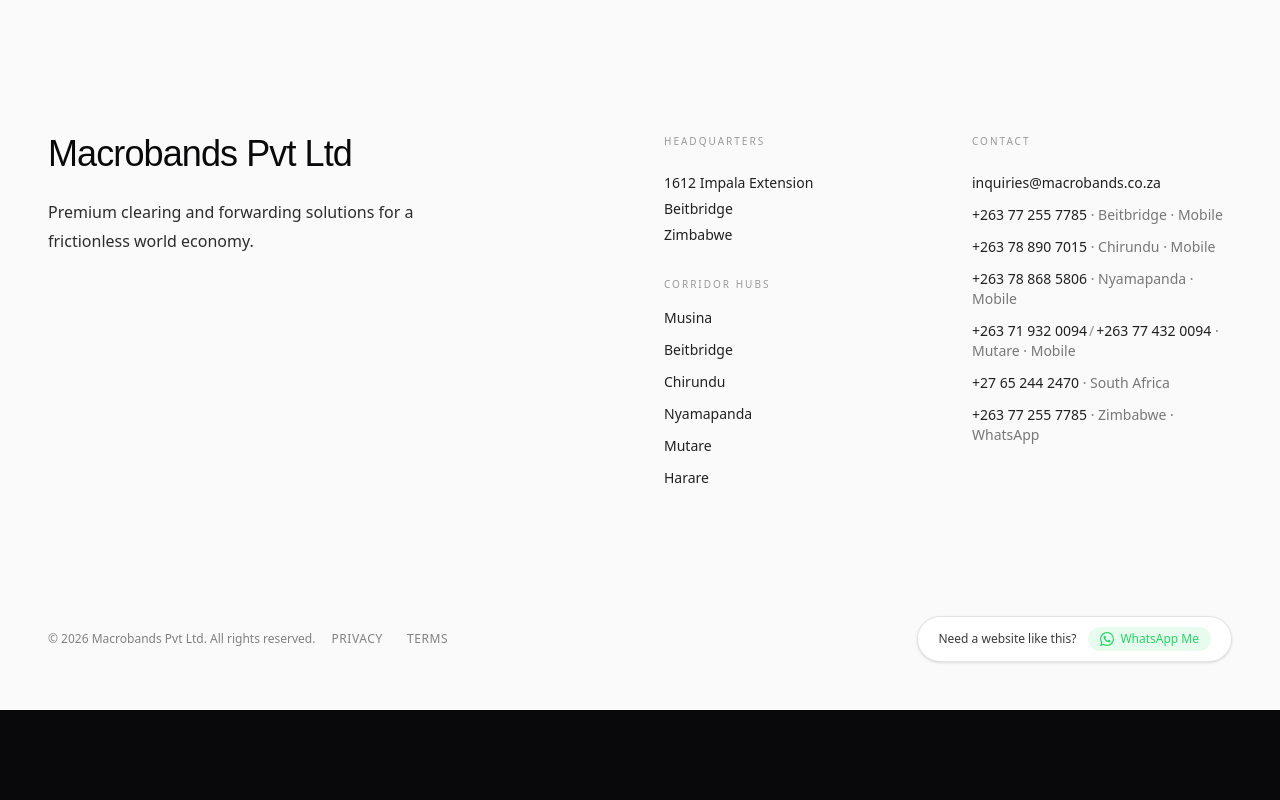
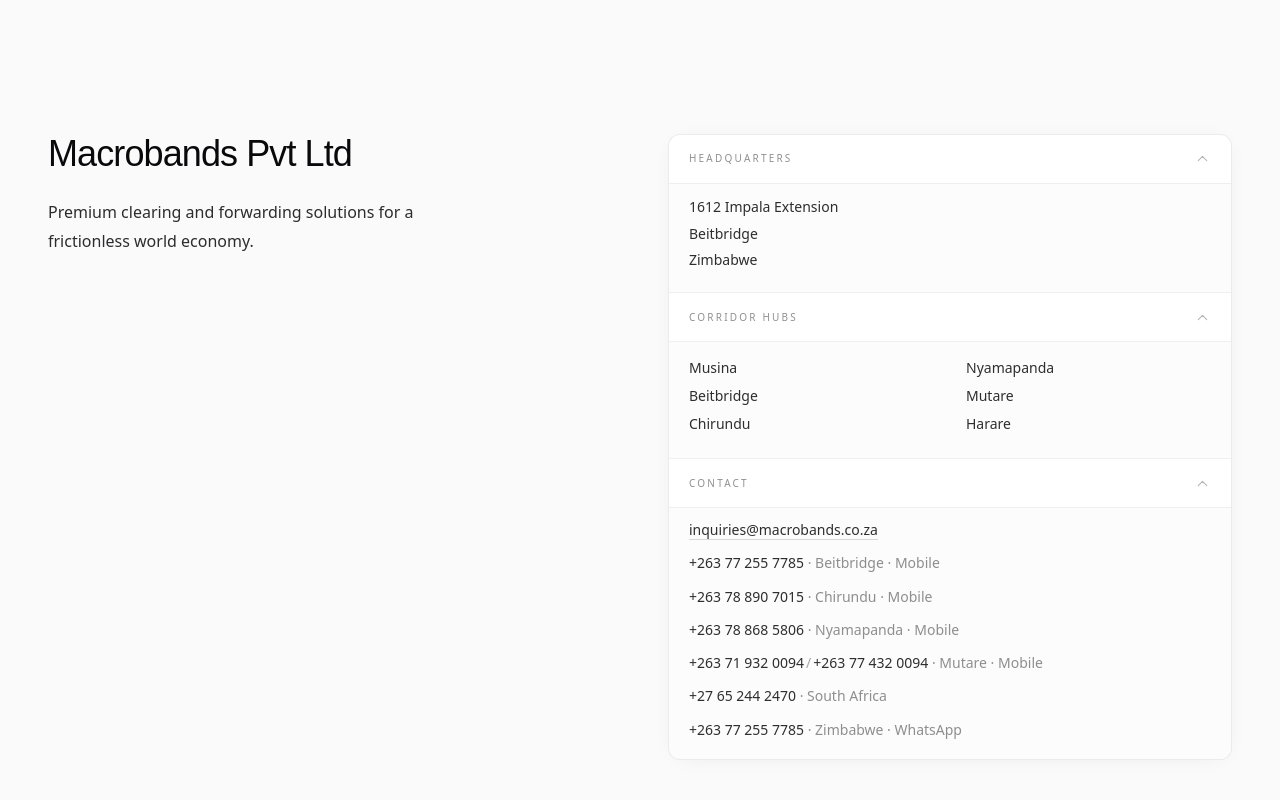
Before and after one commit to blessed-263/Macrobands, a React (Vite) app: page /regional-network in a window 1280 px wide. Shown: the part 1880-2680 px from the top of the page. Before the commit the page ends 2590 px from the top, so only its background shows below. Built offline with nearby package versions, Linux system fonts and the light colour scheme.

Commit message:
Polish footer hub list and shrink hero corridor badge

```diff
--- a/src/components/Layout.tsx
+++ b/src/components/Layout.tsx
@@ -1,10 +1,12 @@
 import { useState, useEffect, useCallback } from 'react';
-import { Menu, X } from 'lucide-react';
+import { ChevronDown, Menu, X } from 'lucide-react';
 import { useLocation, useOutlet, Link } from 'react-router-dom';
 import { motion, AnimatePresence } from 'motion/react';
 
 import { dur, easePage } from '../constants/motion';
 import {
+  INQUIRY_EMAIL,
+  mailtoInquiryHref,
   TEL_CHIRUNDU,
   TEL_MACROBANDS_ZW,
   TEL_MUTARE_A,
@@ -19,6 +21,9 @@
 export default function Layout() {
   const [isScrolled, setIsScrolled] = useState(false);
   const [mobileMenuOpen, setMobileMenuOpen] = useState(false);
+  const [footerDropHq, setFooterDropHq] = useState(true);
+  const [footerDropHubs, setFooterDropHubs] = useState(true);
+  const [footerDropContact, setFooterDropContact] = useState(true);
   const location = useLocation();
   const currentOutlet = useOutlet();
 
@@ -120,7 +125,7 @@
       {/* Footer */}
       <footer className="bg-[#FAFAFA] pt-32 pb-12 mt-auto">
         <div className="max-w-7xl mx-auto px-6 md:px-12">
-          <div className="grid grid-cols-1 md:grid-cols-4 gap-12 mb-24">
+          <div className="grid grid-cols-1 md:grid-cols-4 gap-12 md:gap-10 lg:gap-14 mb-24">
             <div className="md:col-span-2">
               <div className="font-syne tracking-tight text-4xl mb-6 font-light">Macrobands Pvt Ltd</div>
               <p className="text-base leading-[1.8] opacity-[0.85] max-w-sm font-light">
@@ -128,75 +133,162 @@
               </p>
             </div>
 
+            <div className="md:col-span-2">
+              <div className="overflow-hidden rounded-xl border border-[#09090B]/[0.08] bg-white shadow-[0_2px_24px_-12px_rgba(9,9,11,0.12)] divide-y divide-[#09090B]/[0.06]">
                 <div>
-              <h4 className="text-[10px] uppercase tracking-[0.2em] font-medium mb-6 opacity-40">
+                  <button
+                    type="button"
+                    id="footer-hq-toggle"
+                    aria-expanded={footerDropHq}
+                    aria-controls="footer-hq-panel"
+                    onClick={() => setFooterDropHq((o) => !o)}
+                    className="flex w-full min-h-[3rem] cursor-pointer items-center justify-between gap-4 px-5 py-3 text-left transition-colors hover:bg-[#FAFAFA]/90 focus-visible:outline-none focus-visible:ring-2 focus-visible:ring-inset focus-visible:ring-[#09090B]/10"
+                  >
+                    <span className="text-[10px] uppercase tracking-[0.22em] font-medium text-[#09090B]/45">
                       Headquarters
-              </h4>
-              <ul className="space-y-1.5 text-sm opacity-90 font-light mb-8">
+                    </span>
+                    <ChevronDown
+                      className={`shrink-0 text-[#09090B]/30 transition-transform duration-300 ease-out ${footerDropHq ? 'rotate-180' : ''}`}
+                      size={17}
+                      strokeWidth={1.5}
+                      aria-hidden
+                    />
+                  </button>
+                  <div
+                    id="footer-hq-panel"
+                    role="region"
+                    aria-labelledby="footer-hq-toggle"
+                    hidden={!footerDropHq}
+                    className="border-t border-[#09090B]/[0.05] bg-[#FAFAFA]/50 px-5 pb-5 pt-3"
+                  >
+                    <ul className="space-y-1 text-sm leading-relaxed text-[#09090B]/85 font-light">
                       {HQ_ADDRESS_LINES.map((line) => (
                         <li key={line}>{line}</li>
                       ))}
                     </ul>
-              <h4 className="text-[10px] uppercase tracking-[0.2em] font-medium mb-4 opacity-40">
+                  </div>
+                </div>
+
+                <div>
+                  <button
+                    type="button"
+                    id="footer-hubs-toggle"
+                    aria-expanded={footerDropHubs}
+                    aria-controls="footer-hubs-panel"
+                    onClick={() => setFooterDropHubs((o) => !o)}
+                    className="flex w-full min-h-[3rem] cursor-pointer items-center justify-between gap-4 px-5 py-3 text-left transition-colors hover:bg-[#FAFAFA]/90 focus-visible:outline-none focus-visible:ring-2 focus-visible:ring-inset focus-visible:ring-[#09090B]/10"
+                  >
+                    <span className="text-[10px] uppercase tracking-[0.22em] font-medium text-[#09090B]/45">
                       Corridor hubs
-              </h4>
-              <ul className="space-y-3 text-sm opacity-90 font-light">
+                    </span>
+                    <ChevronDown
+                      className={`shrink-0 text-[#09090B]/30 transition-transform duration-300 ease-out ${footerDropHubs ? 'rotate-180' : ''}`}
+                      size={17}
+                      strokeWidth={1.5}
+                      aria-hidden
+                    />
+                  </button>
+                  <div
+                    id="footer-hubs-panel"
+                    role="region"
+                    aria-labelledby="footer-hubs-toggle"
+                    hidden={!footerDropHubs}
+                    className="border-t border-[#09090B]/[0.05] bg-[#FAFAFA]/50 px-5 pb-5 pt-3"
+                  >
+                    <ul className="columns-1 text-sm text-[#09090B]/85 font-light sm:columns-2 sm:gap-x-8">
                       {CORRIDOR_HUB_CITIES.map((city) => (
-                  <li key={city}>{city}</li>
+                        <li key={city} className="break-inside-avoid py-1">
+                          {city}
+                        </li>
                       ))}
                     </ul>
                   </div>
+                </div>
 
                 <div>
-              <h4 className="text-[10px] uppercase tracking-[0.2em] font-medium mb-6 opacity-40">Contact</h4>
-              <ul className="space-y-3 text-sm opacity-90 font-light">
-                <li>inquiries@macrobands.co.za</li>
+                  <button
+                    type="button"
+                    id="footer-contact-toggle"
+                    aria-expanded={footerDropContact}
+                    aria-controls="footer-contact-panel"
+                    onClick={() => setFooterDropContact((o) => !o)}
+                    className="flex w-full min-h-[3rem] cursor-pointer items-center justify-between gap-4 px-5 py-3 text-left transition-colors hover:bg-[#FAFAFA]/90 focus-visible:outline-none focus-visible:ring-2 focus-visible:ring-inset focus-visible:ring-[#09090B]/10"
+                  >
+                    <span className="text-[10px] uppercase tracking-[0.22em] font-medium text-[#09090B]/45">
+                      Contact
+                    </span>
+                    <ChevronDown
+                      className={`shrink-0 text-[#09090B]/30 transition-transform duration-300 ease-out ${footerDropContact ? 'rotate-180' : ''}`}
+                      size={17}
+                      strokeWidth={1.5}
+                      aria-hidden
+                    />
+                  </button>
+                  <div
+                    id="footer-contact-panel"
+                    role="region"
+                    aria-labelledby="footer-contact-toggle"
+                    hidden={!footerDropContact}
+                    className="border-t border-[#09090B]/[0.05] bg-[#FAFAFA]/50 px-5 pb-5 pt-3"
+                  >
+                    <ul className="space-y-3.5 text-sm text-[#09090B]/85 font-light leading-snug">
                       <li>
-                  <a href={TEL_MACROBANDS_ZW} className="hover:opacity-100 transition-opacity">
+                        <a
+                          href={mailtoInquiryHref()}
+                          className="underline decoration-[#09090B]/15 underline-offset-4 hover:decoration-[#09090B]/40 transition-colors"
+                        >
+                          {INQUIRY_EMAIL}
+                        </a>
+                      </li>
+                      <li>
+                        <a href={TEL_MACROBANDS_ZW} className="hover:text-[#09090B] transition-colors">
                           +263 77 255 7785
                         </a>
-                  <span className="opacity-60"> · Beitbridge · Mobile</span>
+                        <span className="text-[#09090B]/45"> · Beitbridge · Mobile</span>
                       </li>
                       <li>
-                  <a href={TEL_CHIRUNDU} className="hover:opacity-100 transition-opacity">
+                        <a href={TEL_CHIRUNDU} className="hover:text-[#09090B] transition-colors">
                           +263 78 890 7015
                         </a>
-                  <span className="opacity-60"> · Chirundu · Mobile</span>
+                        <span className="text-[#09090B]/45"> · Chirundu · Mobile</span>
                       </li>
                       <li>
-                  <a href={TEL_NYAMAPANDA} className="hover:opacity-100 transition-opacity">
+                        <a href={TEL_NYAMAPANDA} className="hover:text-[#09090B] transition-colors">
                           +263 78 868 5806
                         </a>
-                  <span className="opacity-60"> · Nyamapanda · Mobile</span>
+                        <span className="text-[#09090B]/45"> · Nyamapanda · Mobile</span>
                       </li>
                       <li>
-                  <a href={TEL_MUTARE_A} className="hover:opacity-100 transition-opacity">
+                        <a href={TEL_MUTARE_A} className="hover:text-[#09090B] transition-colors">
                           +263 71 932 0094
                         </a>
-                  <span className="opacity-50 mx-0.5">/</span>
-                  <a href={TEL_MUTARE_B} className="hover:opacity-100 transition-opacity">
+                        <span className="text-[#09090B]/35 mx-0.5">/</span>
+                        <a href={TEL_MUTARE_B} className="hover:text-[#09090B] transition-colors">
                           +263 77 432 0094
                         </a>
-                  <span className="opacity-60"> · Mutare · Mobile</span>
+                        <span className="text-[#09090B]/45"> · Mutare · Mobile</span>
                       </li>
                       <li>
-                  <a href="tel:+27652442470" className="hover:opacity-100 transition-opacity">
+                        <a href="tel:+27652442470" className="hover:text-[#09090B] transition-colors">
                           +27 65 244 2470
                         </a>
-                  <span className="opacity-60"> · South Africa</span>
+                        <span className="text-[#09090B]/45"> · South Africa</span>
                       </li>
                       <li>
                         <a
                           href={waMeUrl(WHATSAPP_MACROBANDS_DIGITS)}
                           target="_blank"
                           rel="noopener noreferrer"
-                    className="hover:opacity-100 transition-opacity"
+                          className="hover:text-[#16a34a] transition-colors"
                         >
                           +263 77 255 7785
                         </a>
-                  <span className="opacity-60"> · Zimbabwe · WhatsApp</span>
+                        <span className="text-[#09090B]/45"> · Zimbabwe · WhatsApp</span>
                       </li>
                     </ul>
+                  </div>
+                </div>
+              </div>
             </div>
           </div>
 
--- a/src/pages/Home.tsx
+++ b/src/pages/Home.tsx
@@ -82,19 +82,19 @@
                 </div>
 
                 <motion.div
-                  animate={reduceMotion ? { y: 0 } : { y: [0, -5, 0] }}
+                  animate={reduceMotion ? { y: 0 } : { y: [0, -4, 0] }}
                   transition={{
                     duration: reduceMotion ? 0.3 : 5.5,
                     repeat: reduceMotion ? 0 : Infinity,
                     ease: [0.42, 0, 0.58, 1],
                   }}
-                  className="pointer-events-none absolute bottom-4 left-4 z-20 max-w-[calc(100%-2rem)] rounded-sm border border-[#09090B]/10 bg-white/95 p-4 shadow-xl backdrop-blur-sm sm:bottom-5 sm:left-5 sm:p-5"
+                  className="pointer-events-none absolute bottom-3 left-3 z-20 max-w-[min(100%-1.5rem,14rem)] rounded-sm border border-[#09090B]/10 bg-white/90 px-2.5 py-2 shadow-md backdrop-blur-sm sm:bottom-4 sm:left-4 sm:px-3 sm:py-2.5"
                 >
-                  <p className="mb-1.5 flex items-center gap-2 text-[10px] font-medium uppercase tracking-[0.2em] text-[#38BDF8]">
-                    <span className="h-2 w-2 shrink-0 rounded-full bg-[#38BDF8] animate-pulse" />
+                  <p className="mb-0.5 flex items-center gap-1.5 text-[9px] font-medium uppercase tracking-[0.18em] text-[#38BDF8]">
+                    <span className="h-1.5 w-1.5 shrink-0 rounded-full bg-[#38BDF8] animate-pulse" />
                     Live corridor desk
                   </p>
-                  <p className="font-syne text-lg font-medium tracking-tight text-[#09090B] sm:text-xl">
+                  <p className="font-syne text-sm font-medium leading-snug tracking-tight text-[#09090B] sm:text-[0.9375rem]">
                     Border-to-border oversight
                   </p>
                 </motion.div>
```
Lines whose indentation alone changed are shown as unchanged.
